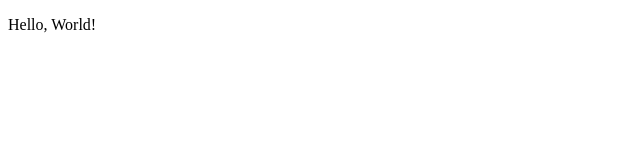
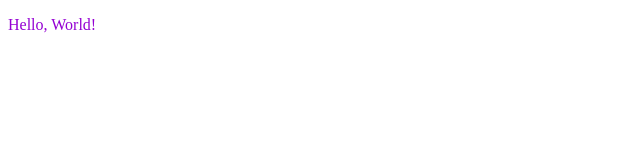
Before and after one commit to VeraMaks/rsschool-cv, a plain HTML site: page index.html in a window 1280 px wide. Shown: the full height of the page, 0-640 px from the left. Drawn offline with Linux system fonts and the light colour scheme.

Commit message:
feat:added css file and updated html

```diff
--- a/index.html
+++ b/index.html
@@ -4,9 +4,10 @@
     <meta charset="UTF-8">
     <meta http-equiv="X-UA-Compatible" content="IE=edge">
     <meta name="viewport" content="width=device-width, initial-scale=1.0">
+    <link rel = "stylesheet" href="style.css">
     <title>Document</title>
 </head>
 <body>
- <p>Hello, World!</p>
+ <p id="blue">Hello, World!</p>
 </body>
 </html>
--- /dev/null
+++ b/style.css
@@ -0,0 +1,3 @@
+#blue {
+color: #9400D3;
+}
```
